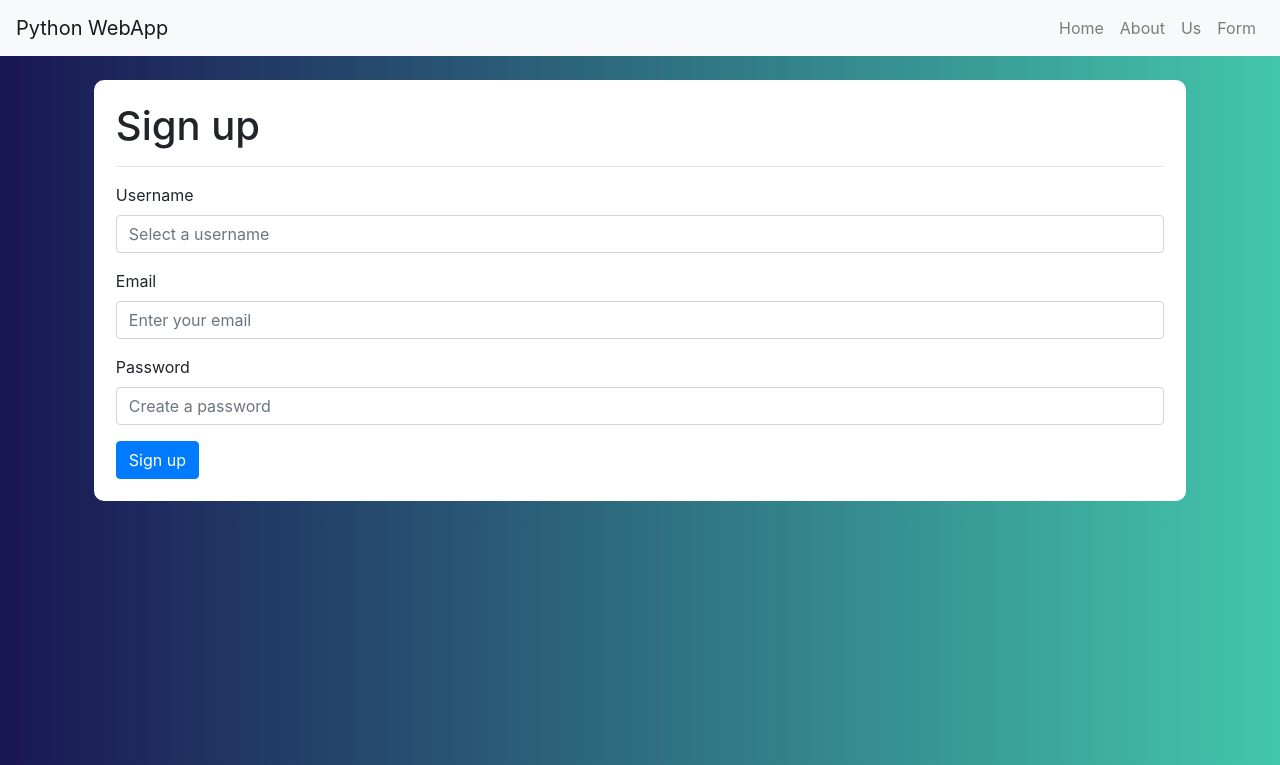
After one commit to XLuisFeX/resume, a Flask app: page /form in a window 1280 px wide. The commit adds this page. Shown: the top 765 px of the page. Run offline with Flask 2, Linux system fonts and the light colour scheme; some libraries are stand-ins or nearby versions.

Commit message:
Python_web update
Form

```diff
--- a/python_web/src/index.py
+++ b/python_web/src/index.py
@@ -1,4 +1,4 @@
-from flask import Flask, render_template
+from flask import Flask, render_template, request, redirect
 import os
 
 app = Flask (__name__)
@@ -16,5 +16,15 @@ def about():
 def us():
     return render_template('us.html')
 
+@app.route("/form", methods=["GET", "POST"])
+def form():
+    message = ''
+    if request.method == 'POST':
+        username = request.form.get('username')
+        email = request.form.get('email')
+        password = request.form.get('password')
+        message = "Welcome: " + username
+    return render_template('form.html', message=message)
+
 if __name__ == '__main__':
     app.run(debug=True)
--- a/python_web/src/static/css/main.css
+++ b/python_web/src/static/css/main.css
@@ -11,3 +11,14 @@ body {
     #43c6ac
   ); /* W3C, IE 10+/ Edge, Firefox 16+, Chrome 26+, Opera 12+, Safari 7+ */
 }
+
+#form {
+  background: white;
+  padding: 2% 2% 2% 2%;
+  /* the border will curve into a 'D' */
+  border-radius: 10px;
+}
+
+#welcome_messege {
+  padding-top: 5%;
+}
--- /dev/null
+++ b/python_web/src/templates/form.html
@@ -0,0 +1,52 @@
+{% extends "layout.html" %} {% block content%}
+
+<div id="form" class="container">
+  <div class="row">
+    <div class="col">
+      <h1>Sign up</h1>
+      <hr />
+
+      <form action="/form" method="POST">
+        <div class="form-group">
+          <label>Username</label>
+          <input
+            type="text"
+            class="form-control"
+            id="username"
+            name="username"
+            placeholder="Select a username"
+          />
+        </div>
+
+        <div class="form-group">
+          <label>Email</label>
+          <input
+            type="email"
+            class="form-control"
+            id="email"
+            name="email"
+            placeholder="Enter your email"
+          />
+        </div>
+
+        <div class="form-group">
+          <label>Password</label>
+          <input
+            type="password"
+            class="form-control"
+            id="password"
+            name="password"
+            placeholder="Create a password"
+          />
+        </div>
+
+        <button type="submit" class="btn btn-primary">Sign up</button>
+      </form>
+    </div>
+  </div>
+  {% if message %}
+  <p id="welcome_messege">{{ message }}</p>
+  {% endif %}
+</div>
+
+{% endblock %}
--- a/python_web/src/templates/layout.html
+++ b/python_web/src/templates/layout.html
@@ -59,6 +59,9 @@
           <li class="nav-item">
             <a class="nav-link" href="{{ url_for('us')}}">Us</a>
           </li>
+          <li class="nav-item">
+            <a class="nav-link" href="{{ url_for('form')}}">Form</a>
+          </li>
         </ul>
       </div>
     </nav>
```
